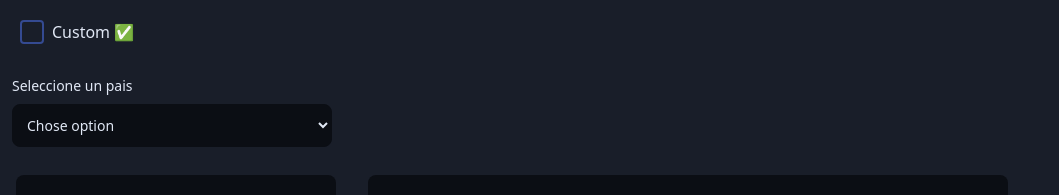
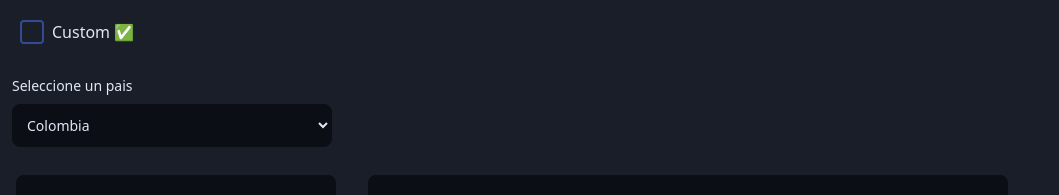
Before and after one commit to WitchImage/sirap-frontend, a Next.js app: page / in a window 1280 px wide. Shown: the top 195 px of the page, without its empty margins (0-1059 px from the left). Built offline with nearby package versions, Linux system fonts and the light colour scheme.

Commit message:
feat: the requested changes to props and id have been made

```diff
--- a/src/components/select.tsx
+++ b/src/components/select.tsx
@@ -2,22 +2,37 @@ interface Props {
     label: string;
     name: string;
     id?: string;
-    options: string[];
+    placeholder?: string;
+    options: Options[];
     width: string;
+    onChange: (event: React.ChangeEvent<HTMLSelectElement>) => void;
+    onBlur: (event: React.FocusEvent<HTMLSelectElement>) => void;
+    value?: string;
 }
-export function Select({ label, id = '', name, options, width }: Props) {
-    const existId = () => {
-        return id !== '' ? id : name;
-    };
 
+interface Options {
+    key: string;
+    value: string;
+    valueToShow: string;
+}
+
+export function Select({
+    label,
+    id,
+    name,
+    placeholder,
+    options,
+    width,
+    onChange,
+}: Props) {
     const showOptions = () => {
         return options.map(option => {
             return (
                 <option
-                    key={option}
-                    value={option}
+                    key={option.key}
+                    value={option.value}
                 >
-                    {option}
+                    {option.valueToShow}
                 </option>
             );
         });
@@ -27,16 +42,24 @@ export function Select({ label, id = '', name, options, width }: Props) {
         <div className={`${width} m-3`}>
             <label
                 className='block mb-2 text-sm font-medium text-white'
-                htmlFor={existId()}
+                htmlFor={id ?? name}
             >
                 {label}
             </label>
             <select
                 className='bg-backgroundDark border border-backgroundDark text-white text-sm rounded-lg focus:ring-blue-700 focus:border-blue-700 block w-full p-2.5'
                 name={name}
-                id={existId()}
+                id={id ?? name}
+                onChange={onChange}
             >
-                <option selected>Chose option</option>
+                {placeholder && (
+                    <option
+                        disabled
+                        selected
+                    >
+                        {placeholder}
+                    </option>
+                )}
                 {showOptions()}
             </select>
         </div>
--- a/src/pages/index.tsx
+++ b/src/pages/index.tsx
@@ -6,11 +6,27 @@ import { type GetServerSideProps } from 'next';
 import { useState } from 'react';
 
 export default function Home() {
+    /*
+        Se estan probando los componentes para visualizar
+        Si estan funcionando y como se ve su aspecto visual
+    */
     const [checked, setChecked] = useState(false);
+    const [valueSelect, setValueSelect] = useState('');
 
     const handleCheckboxChange = (checked: boolean) => {
         setChecked(checked);
     };
+
+    const handleSelectChange = (
+        event: React.ChangeEvent<HTMLSelectElement>
+    ) => {
+        setValueSelect(event.target.value);
+    };
+
+    const handleSelectBlur = (event: React.FocusEvent<HTMLSelectElement>) => {
+        console.log('El usuario a perdido el foco del elemento ', valueSelect);
+    };
+
     return (
         <main className='min-h-screen bg-background'>
             <div>
@@ -25,11 +41,25 @@ export default function Home() {
             </div>
             <div>
                 <Select
+                    onBlur={handleSelectBlur}
+                    onChange={handleSelectChange}
                     name='select'
                     id='paises'
                     label='Seleccione un pais'
                     width='w-80'
-                    options={['Colombia', 'Canada', 'Paris', 'Argentina']}
+                    options={[
+                        {
+                            key: '1',
+                            value: 'Colombia',
+                            valueToShow: 'Colombia',
+                        },
+                        { key: '2', value: 'Canada', valueToShow: 'Canada' },
+                        {
+                            key: '3',
+                            value: 'Argentina',
+                            valueToShow: 'Argentina',
+                        },
+                    ]}
                 />
             </div>
             <div className='flex flex-row'>
```
